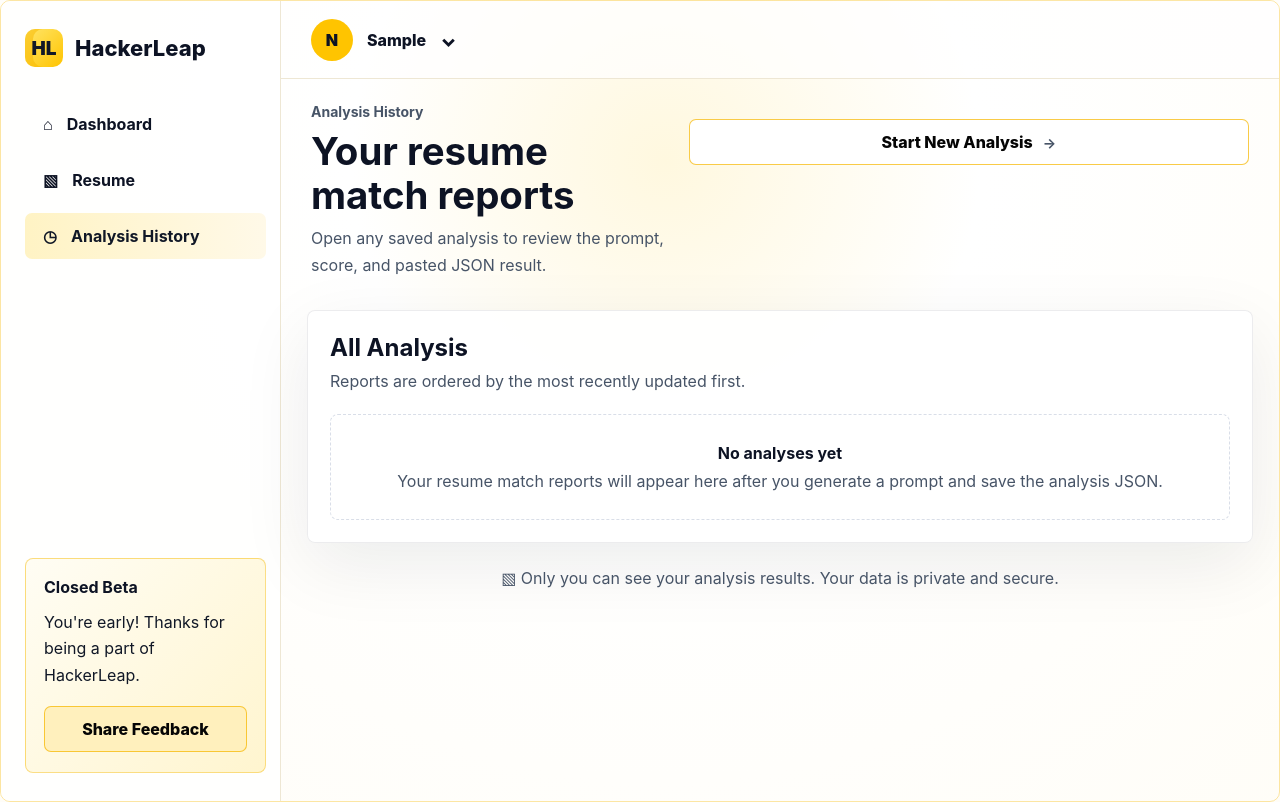
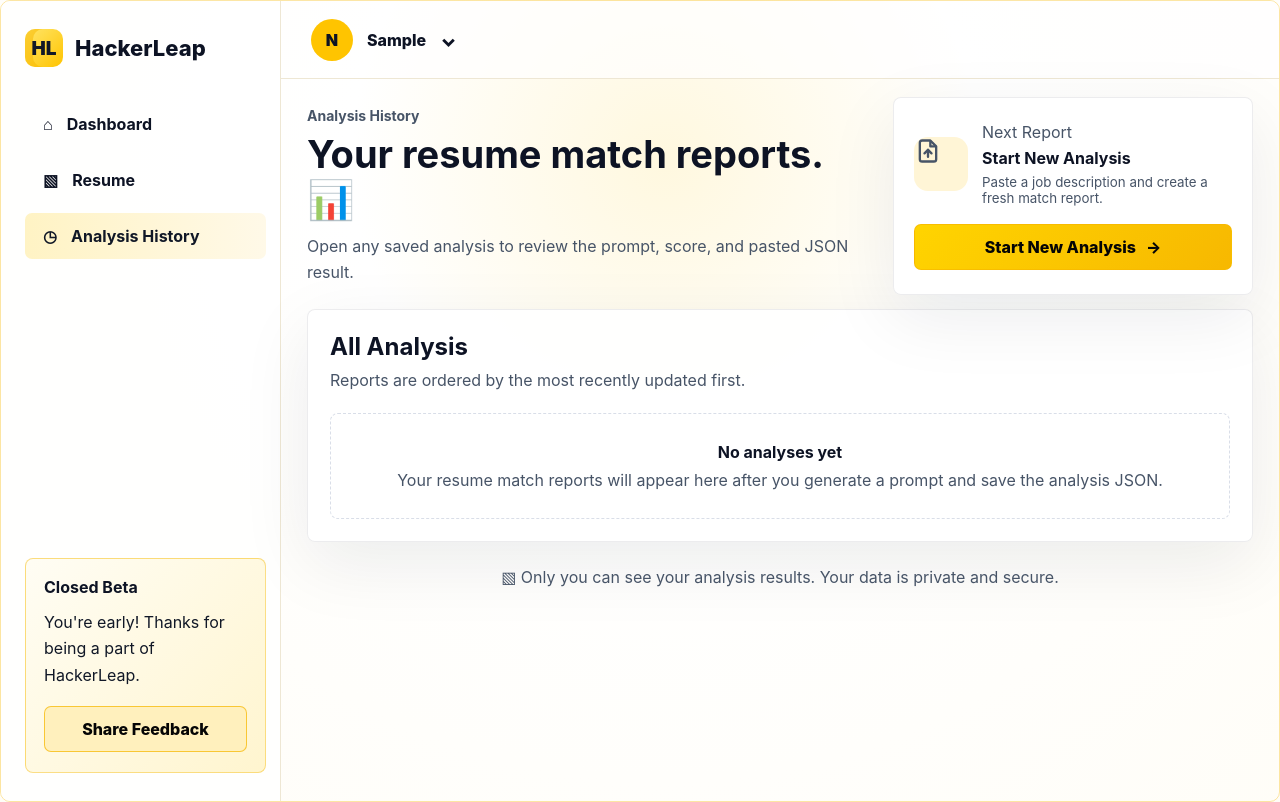
Before and after one commit to v-adhithyan/crack-interviews, a Django app: page /app/analysis/ in a window 1280 px wide. Run offline with Django 5.2, Linux system fonts and the light colour scheme; the visitor is signed in with stand-in values (Sample User, id 1); data comes from the database, SQL or seed files in the repository; data that the repository does not hold is empty.

Commit message:
align design for product

```diff
--- a/backend/apps/product/static/product/css/product.css
+++ b/backend/apps/product/static/product/css/product.css
@@ -374,7 +374,8 @@ a {
     grid-template-columns: minmax(0, 1fr) 360px;
     gap: 30px;
     align-items: center;
-    padding: 0 0 18px;
+    margin-bottom: 14px;
+    padding: 0;
 }
 
 .dashboard-hero h1 {
@@ -382,6 +383,14 @@ a {
     font-size: clamp(28px, 3vw, 38px);
     line-height: 1.2;
     letter-spacing: 0;
+}
+
+.analysis-history-hero > div > span {
+    display: block;
+    margin-bottom: 8px;
+    color: var(--muted);
+    font-size: 14px;
+    font-weight: 750;
 }
 
 .dashboard-hero p,
@@ -406,6 +415,10 @@ a {
 
 .active-resume-card {
     padding: 24px 20px;
+}
+
+.history-action-card {
+    display: grid;
 }
 
 .resume-row,
@@ -508,7 +521,7 @@ a {
 .outline-action {
     width: 100%;
     margin-top: 18px;
-    background: #fff;
+    background: linear-gradient(135deg, #ffd400, var(--gold));
 }
 
 .active-resume-replace-form {
@@ -538,6 +551,11 @@ a {
 .recent-card {
     padding: 22px;
     margin-top: 14px;
+}
+
+.dashboard-hero + .analysis-card,
+.dashboard-hero + .recent-card {
+    margin-top: 0;
 }
 
 .analysis-card h2,
@@ -831,6 +849,10 @@ a {
     color: #050505;
     cursor: pointer;
     font-weight: 850;
+}
+
+a.outline-small {
+    background: linear-gradient(135deg, #ffd400, var(--gold));
 }
 
 .score-summary-grid,
--- a/backend/apps/product/templates/product/analysis_history.html
+++ b/backend/apps/product/templates/product/analysis_history.html
@@ -8,13 +8,23 @@
     <div class="product-main-shell">
         {% include "product/includes/topbar.html" %}
         <main class="product-main">
-            <section class="page-heading" aria-labelledby="history-title">
+            <section class="dashboard-hero analysis-history-hero" aria-labelledby="history-title">
                 <div>
                     <span>Analysis History</span>
-                    <h1 id="history-title">Your resume match reports</h1>
+                    <h1 id="history-title">Your resume match reports. 📊</h1>
                     <p>Open any saved analysis to review the prompt, score, and pasted JSON result.</p>
                 </div>
-                <a class="outline-action page-heading-action" href="{% url 'product_dashboard' %}#new-analysis">Start New Analysis <span aria-hidden="true">→</span></a>
+                <aside class="active-resume-card history-action-card" aria-label="Start a new analysis">
+                    <div class="resume-row">
+                        {% include "product/includes/resume_upload_icon.html" with class_name="resume-upload-icon-compact" %}
+                        <div>
+                            <span>Next Report</span>
+                            <strong>Start New Analysis</strong>
+                            <small>Paste a job description and create a fresh match report.</small>
+                        </div>
+                    </div>
+                    <a class="outline-action" href="{% url 'product_dashboard' %}#new-analysis">Start New Analysis <span aria-hidden="true">→</span></a>
+                </aside>
             </section>
 
             <section class="recent-card" aria-labelledby="all-history-title">
```
Also changed, not shown: backend/DESIGN_NOTES.md (added, +18 -0 lines).
